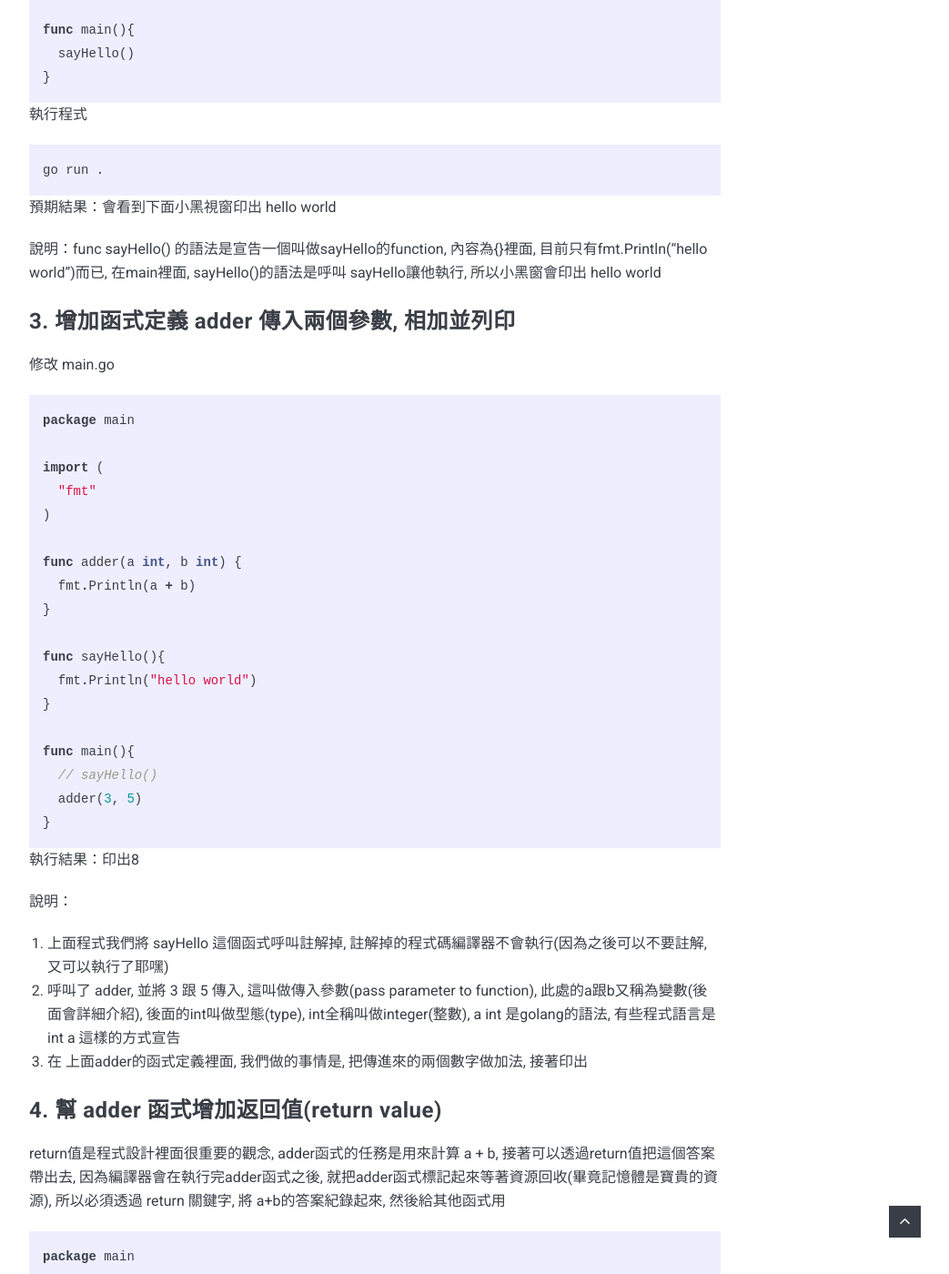
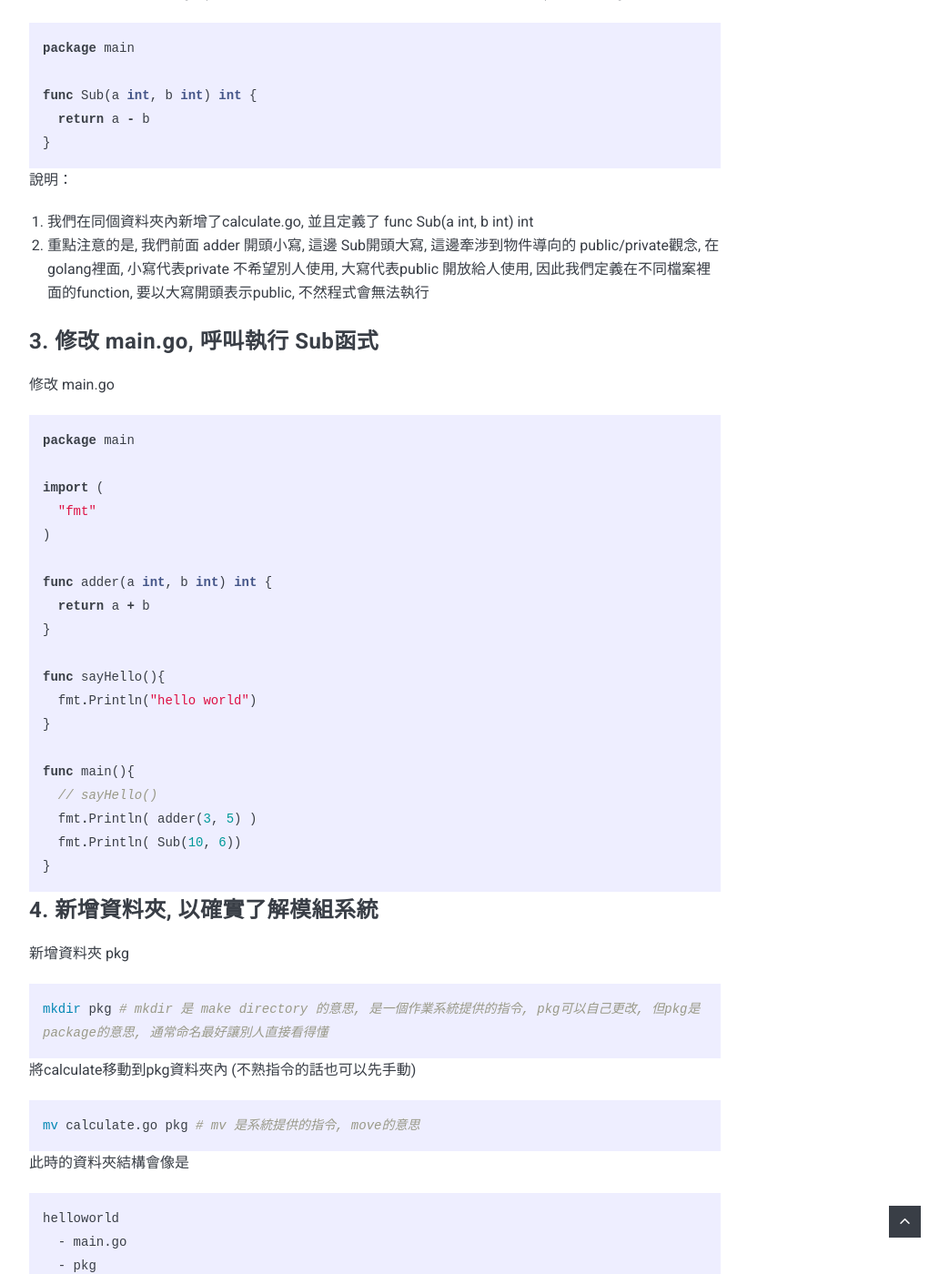
Before and after one commit to cbot918/tutorblog, a Jekyll site: the page built from _posts/2023-08-27-go03_module.markdown, in a window 1280 px wide and 1400 px high, scrolled down 2267 px. Shown: the whole window at 91% size, without its empty margins (228-1271 px from the left). Built offline with Jekyll 4.4.1, drawn with Linux system fonts in a browser that asks for light colours; nearby versions of some CDN libraries; comment, search, counter and statistics services are not loaded; some of the changed text lies outside the part shown.

Commit message:
add_go03_module

````diff
--- a/_posts/2023-08-26-go01_helloworld.markdown
+++ b/_posts/2023-08-26-go01_helloworld.markdown
@@ -56,8 +56,8 @@ go version # 預期會看到go的說明跳出來
 開個資料夾, 並用vscode開啟
 ```bash
 # 先開啟一個 terminal 黑視窗
-mkdir -p ~/coding/1_helloworld # 在 ~ 開個 coding資料夾, 裡面再開個1_helloworld資料夾
-cd ~/coding/1_helloworld # 把位置移動到1_helloworld資料夾裡面
+mkdir -p ~/coding/hello world # 在 ~ 開個 coding資料夾, 裡面再開個hello world資料夾
+cd ~/coding/hello world # 把位置移動到hello world資料夾裡面
 code . # code是vscode的執行檔, . 是指說當前資料夾, 所以這個指令是用vscode打開當前資料夾
 # 如果 code . 失敗的話, 表示需要裝一下 code這個東西, 那就另外自己先開啟 vscode, 按住 ctrl+shift+p 打開面板, 輸入 shell code 安裝, 安裝完之後, 就能用code指令了
 ```
--- a/_posts/2023-08-27-go03_module.markdown
+++ b/_posts/2023-08-27-go03_module.markdown
@@ -6,13 +6,13 @@ image:  02.jpg
 tags:   Tutorial
 ---
 
-此篇教函式(function)定義以及呼叫
+此篇教模組(module)的使用方法
 
 ## 解決問題
-了解Golang Function 概念以及使用
+了解如何引入別的檔案裡的函式
 
 ## 小提醒
-會接續上一篇go01_helloworld的程式碼開始講解
+需要對函式宣告及呼叫有基本觀念
 
 ## 筆者環境
 1. Host OS: [Linux Ubuntu 20.04](https://ubuntu.com/download)
@@ -22,75 +22,8 @@ tags:   Tutorial
 ## Getting Started
 
 ### 1. 目前的程式碼
+main.go
 ```golang
-package main // 告訴編譯器這個檔案這是程式進入點, 一個資料夾內只能有一個main(稍後詳述)
-
-import (   // 引入fmt模組 (format print 就是用來顯示字串的)
-  "fmt"
-)
-
-func main(){  // 程式進入點的函式
-  fmt.Println("hello world") // 印出 hello world
-}
-```
-
-### 2. 增加函式定義sayHello 然後在main裡面呼叫sayHello
-修改 main.go 如下
-```golang
-package main
-
-import (
-  "fmt"
-)
-
-func sayHello(){
-  fmt.Println("hello world")
-}
-
-func main(){
-  sayHello()
-}
-```
-執行程式
-```
-go run .
-```
-預期結果：會看到下面小黑視窗印出 hello world
-
-說明：func sayHello() 的語法是宣告一個叫做sayHello的function, 內容為{}裡面, 目前只有fmt.Println("hello world")而已, 在main裡面, sayHello()的語法是呼叫 sayHello讓他執行, 所以小黑窗會印出 hello world
-
-### 3. 增加函式定義 adder 傳入兩個參數, 相加並列印
-修改 main.go
-```go
-package main
-
-import (
-  "fmt"
-)
-
-func adder(a int, b int) {
-  fmt.Println(a + b)
-}
-
-func sayHello(){
-  fmt.Println("hello world")
-}
-
-func main(){
-  // sayHello()
-  adder(3, 5)
-}
-```
-執行結果：印出8
-
-說明：
-1. 上面程式我們將 sayHello 這個函式呼叫註解掉, 註解掉的程式碼編譯器不會執行(因為之後可以不要註解, 又可以執行了耶嘿)
-2. 呼叫了 adder, 並將 3 跟 5 傳入, 這叫做傳入參數(pass parameter to function), 此處的a跟b又稱為變數(後面會詳細介紹), 後面的int叫做型態(type), int全稱叫做integer(整數), a int 是golang的語法, 有些程式語言是 int a 這樣的方式宣告
-3. 在 上面adder的函式定義裡面, 我們做的事情是, 把傳進來的兩個數字做加法, 接著印出
-
-### 4. 幫 adder 函式增加返回值(return value)
-return值是程式設計裡面很重要的觀念, adder函式的任務是用來計算 a + b, 接著可以透過return值把這個答案帶出去, 因為編譯器會在執行完adder函式之後, 就把adder函式標記起來等著資源回收(畢竟記憶體是寶貴的資源), 所以必須透過 return 關鍵字, 將 a+b的答案紀錄起來, 然後給其他函式用
-```go
 package main
 
 import (
@@ -110,11 +43,98 @@ func main(){
   fmt.Println( adder(3, 5) )
 }
 ```
+
+### 2. 新增另一個檔案 calculate.go
+新增一個檔案 calculate.go (可以使用touch指令, 或vscode左邊界面滑鼠直接新增)
+calculate.go
+```go
+package main
+
+func Sub(a int, b int) int {
+  return a - b
+}
+```
 說明：
-1. adder函式定義變成  func adder(a int, b int) int {}, 後面增加的 int 是返回值, 因為golang是強行別語言, 每有一筆資料變數被宣告, 編譯器都要知道他的型態(type)
-2. reutrn a + b, 對編譯器來說, 會先計算好 a + b 的答案, 然後保存在記憶體的某個位置
-3. fmt.Println( adder(3, 5) ), 這邊呼叫了 adder(3, 5), 會計算出8, 然後 fmt.Println(8)
+1. 我們在同個資料夾內新增了calculate.go, 並且定義了 func Sub(a int, b int) int
+2. 重點注意的是, 我們前面 adder 開頭小寫, 這邊 Sub開頭大寫, 這邊牽涉到物件導向的 public/private觀念, 在golang裡面, 小寫代表private 不希望別人使用, 大寫代表public 開放給人使用, 因此我們定義在不同檔案裡面的function, 要以大寫開頭表示public, 不然程式會無法執行
+
+### 3. 修改 main.go, 呼叫執行 Sub函式
+修改 main.go
+```go
+package main
+
+import (
+  "fmt"
+)
+
+func adder(a int, b int) int {
+  return a + b
+}
+
+func sayHello(){
+  fmt.Println("hello world")
+}
+
+func main(){
+  // sayHello()
+  fmt.Println( adder(3, 5) )
+  fmt.Println( Sub(10, 6))
+}
+```
+
+### 4. 新增資料夾, 以確實了解模組系統
+新增資料夾 pkg
+```bash
+mkdir pkg # mkdir 是 make directory 的意思, 是一個作業系統提供的指令, pkg可以自己更改, 但pkg是package的意思, 通常命名最好讓別人直接看得懂
+```
+將calculate移動到pkg資料夾內 (不熟指令的話也可以先手動)
+```bash
+mv calculate.go pkg # mv 是系統提供的指令, move的意思
+```
+此時的資料夾結構會像是
+```
+helloworld
+  - main.go
+  - pkg
+    - calculate.go
+```
+接下來修改 calculate.go內模組名稱
+calculage.go
+```go
+package pkg
+
+func Sub(a int, b int) int {
+  return a - b
+}
+```
+說明：這邊模組 package pkg,  pkg可以自訂, 個人是習慣跟資料夾一樣, 這邊沒有強制規定
 
 
-## 後記
-本篇講了函式宣告跟呼叫, 因為這對程式語言來說算很重要的一個語法概念, 後面會不斷重複使用
+接著修改 main.go: 因為此時 calculate.go 的位置已經改變, 不在main.go的同一層, 所以需要使用模組系統路徑讓編譯器知道位置
+```go
+package main
+
+import (
+  "fmt"
+  "helloworld/pkg" // helloworld 是 mod.go 裡面的專案名稱, 後面pkg就是資料夾路徑
+)
+
+func adder(a int, b int) int {
+  return a + b
+}
+
+func sayHello(){
+  fmt.Println("hello world")
+}
+
+func main(){
+  // sayHello()
+  fmt.Println( adder(3, 5) )
+  fmt.Println( pkg.Sub(10, 6)) // 這邊就需要使用 pkg這個物件去呼叫Sub函式(至於什麼是物件後面詳述)
+}
+```
+執行
+```bash
+go run .
+```
+之後的預期結果是會看到 4, 如果學習過程有困難歡迎 email我幫忙排除(yale918@gmail.com)
````
